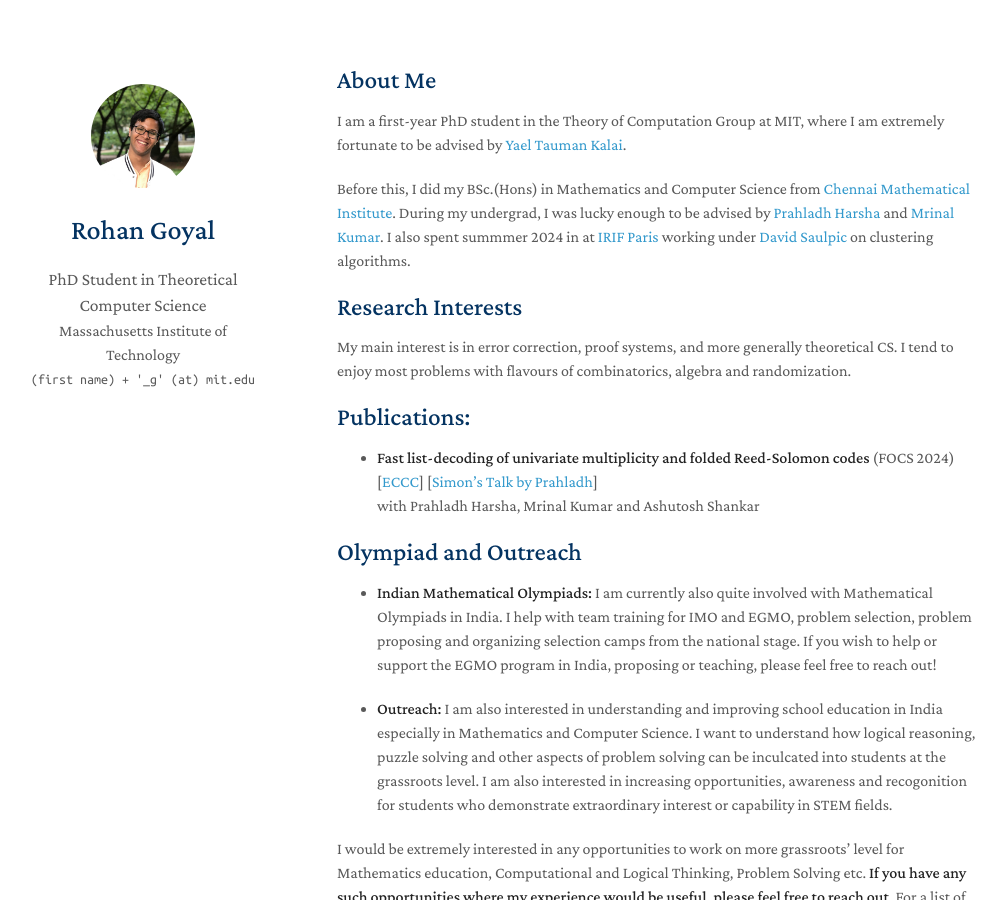
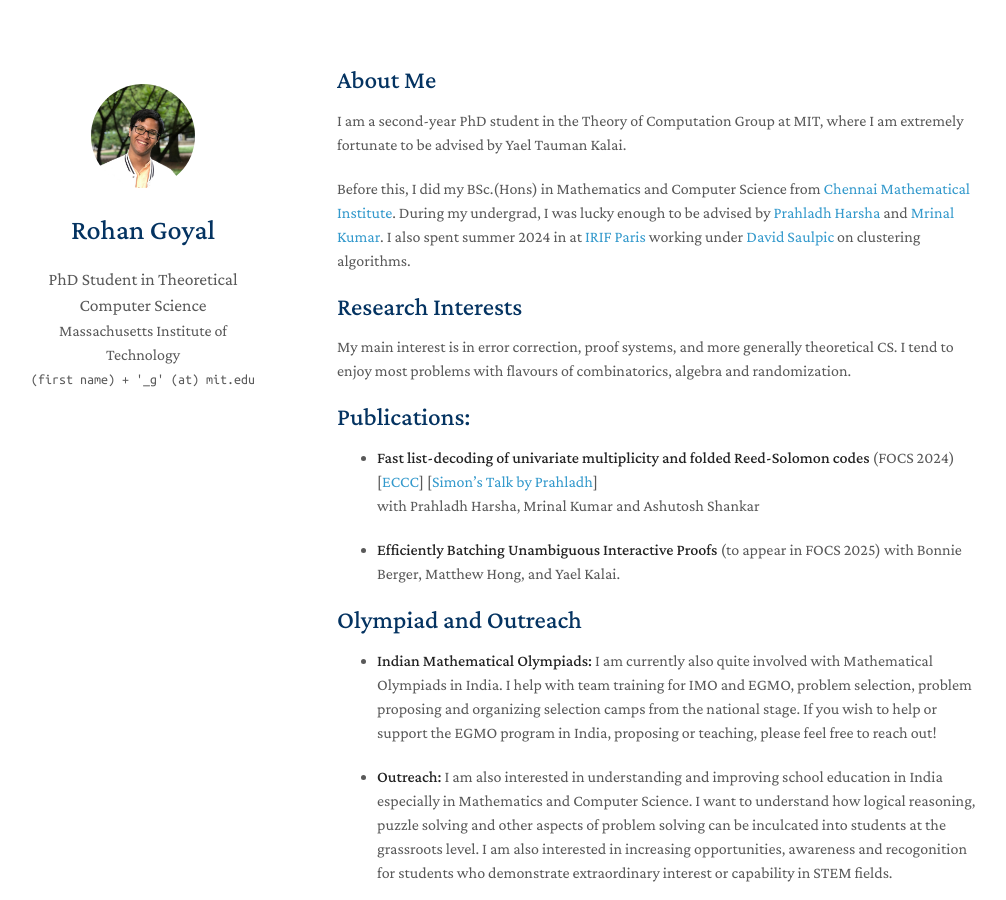
Before and after one commit to goyal-rohan/goyal-rohan.github.io, a Jekyll site: the page built from index.md, in a window 1280 px wide and 900 px high. Shown: the whole window, without its empty margins (133-1139 px from the left). Built offline with Jekyll 4.4.1, drawn with Linux system fonts in a browser that asks for light colours; nearby versions of some CDN libraries; a style sheet for code colours, icons or effects is not loaded; our own code applies the rules of GitHub Pages for plain Markdown files.

Commit message:
I am now second year :((

```diff
--- a/index.md
+++ b/index.md
@@ -4,9 +4,9 @@ layout: homepage
 
 ## About Me
 
-I am a first-year PhD student in the Theory of Computation Group at MIT, where I am extremely fortunate to be advised by [Yael Tauman Kalai](https://www.microsoft.com/en-us/research/people/yael/).
+I am a second-year PhD student in the Theory of Computation Group at MIT, where I am extremely fortunate to be advised by Yael Tauman Kalai.
 
-Before this, I did my BSc.(Hons) in Mathematics and Computer Science from [Chennai Mathematical Institute](https://www.cmi.ac.in/). During my undergrad, I was lucky enough to be advised by [Prahladh Harsha](https://www.tcs.tifr.res.in/~prahladh/) and [Mrinal Kumar](https://mrinalkr.bitbucket.io/). I also spent summmer 2024 in at [IRIF Paris](https://www.irif.fr/) working under [David Saulpic](https://www.normalesup.org/~saulpic/) on clustering algorithms.
+Before this, I did my BSc.(Hons) in Mathematics and Computer Science from [Chennai Mathematical Institute](https://www.cmi.ac.in/). During my undergrad, I was lucky enough to be advised by [Prahladh Harsha](https://www.tcs.tifr.res.in/~prahladh/) and [Mrinal Kumar](https://mrinalkr.bitbucket.io/). I also spent summer 2024 in at [IRIF Paris](https://www.irif.fr/) working under [David Saulpic](https://www.normalesup.org/~saulpic/) on clustering algorithms.
 
 
 ## Research Interests
@@ -16,6 +16,10 @@ My main interest is in error correction, proof systems, and more generally theor
 ## Publications:
 - **Fast list-decoding of univariate multiplicity and folded Reed-Solomon codes** (FOCS 2024)    [[ECCC](https://eccc.weizmann.ac.il/report/2023/185/)] [[Simon's Talk by Prahladh](https://www.youtube.com/live/t3AdyuYaPzI?si=Yalpe2fbju6czVSb)] \
   with Prahladh Harsha, Mrinal Kumar and Ashutosh Shankar
+
+- **Efficiently Batching Unambiguous Interactive Proofs** (to appear in FOCS 2025)
+with Bonnie Berger, Matthew Hong, and Yael Kalai.
+
 
 ## Olympiad and Outreach
 
```
